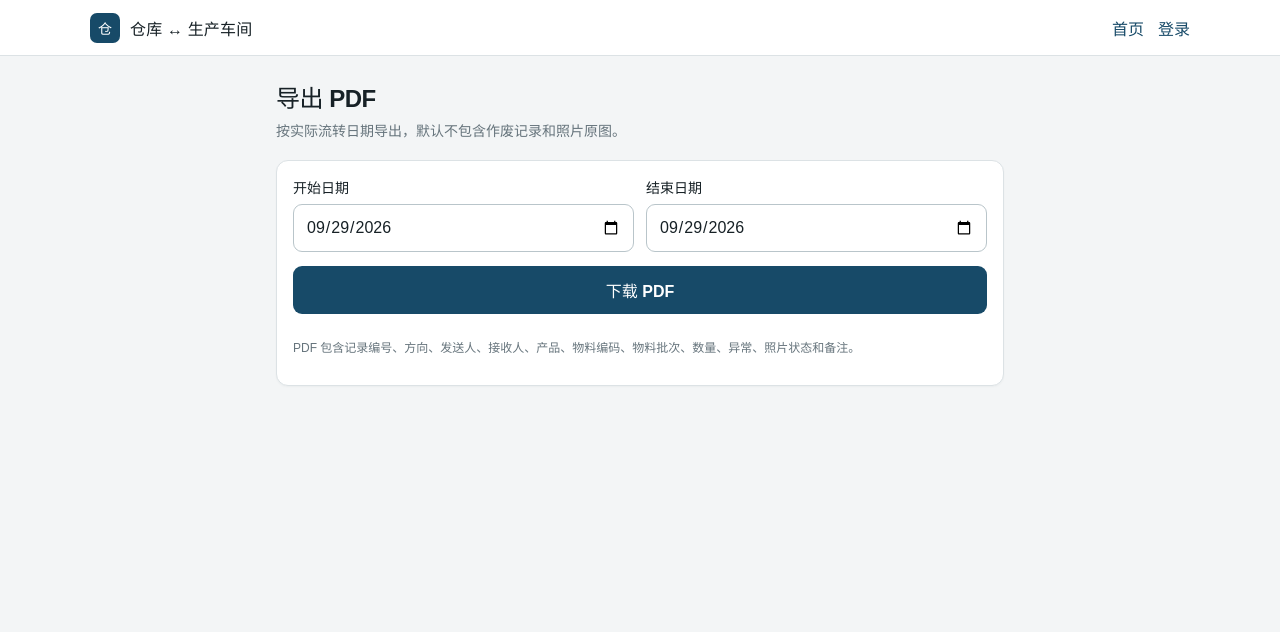
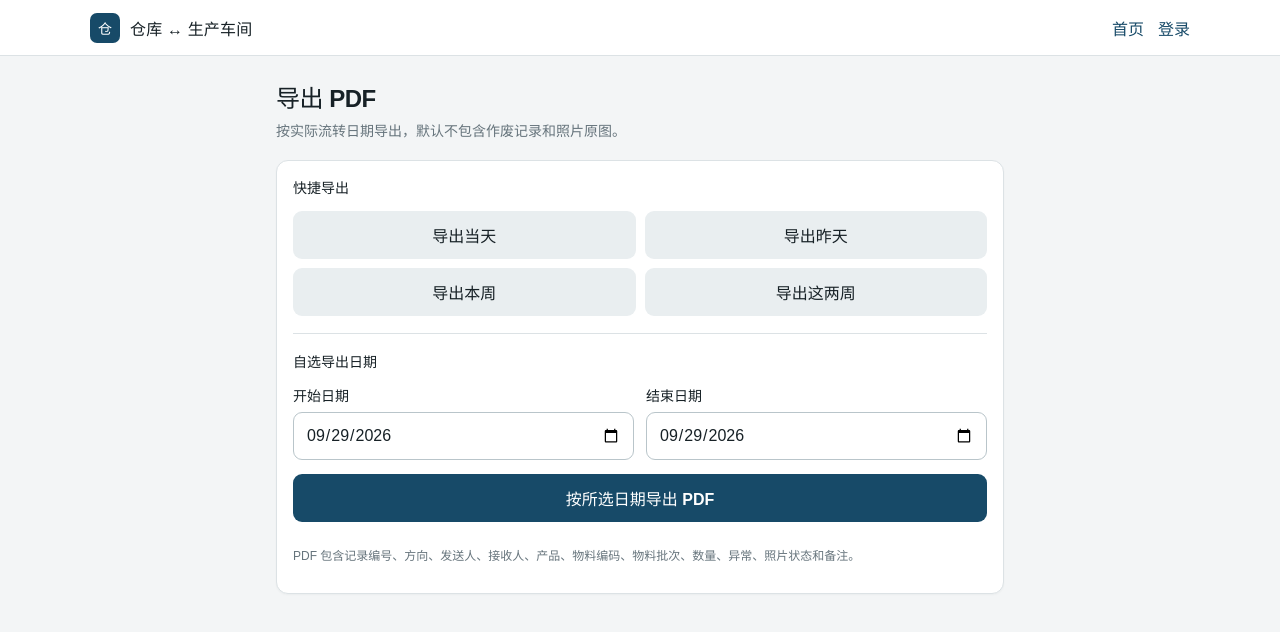
Before and after one commit to GGBOY626/WarehouseToProduce, a Vue app in the folder frontend/: page /reports in a window 1280 px wide. Shown: the top 632 px of the page. Built offline with nearby package versions, Linux system fonts and the light colour scheme; no server answers.

Commit message:
feat: add PDF date range shortcuts

```diff
--- a/frontend/src/views/ReportView.vue
+++ b/frontend/src/views/ReportView.vue
@@ -2,9 +2,40 @@
 import { ref } from "vue";
 import { today } from "../utils/time";
 const from = ref(today()),
-  to = ref(today());
-function download() {
-  window.location.href = `/api/reports/pdf?from=${from.value}&to=${to.value}`;
+  to = ref(today()),
+  message = ref("");
+function shiftDate(date: string, days: number) {
+  const [year, month, day] = date.split("-").map(Number);
+  const value = new Date(Date.UTC(year, month - 1, day));
+  value.setUTCDate(value.getUTCDate() + days);
+  return value.toISOString().slice(0, 10);
+}
+function downloadRange(start: string, end: string) {
+  window.location.href = `/api/reports/pdf?from=${start}&to=${end}`;
+}
+function downloadPreset(kind: "today" | "yesterday" | "week" | "twoWeeks") {
+  const current = today();
+  if (kind === "today") return downloadRange(current, current);
+  if (kind === "yesterday") {
+    const previous = shiftDate(current, -1);
+    return downloadRange(previous, previous);
+  }
+  const currentDate = new Date(`${current}T00:00:00Z`);
+  const daysSinceMonday = (currentDate.getUTCDay() + 6) % 7;
+  const start = shiftDate(current, kind === "week" ? -daysSinceMonday : -(daysSinceMonday + 7));
+  downloadRange(start, current);
+}
+function downloadCustom() {
+  message.value = "";
+  if (!from.value || !to.value) {
+    message.value = "请选择开始日期和结束日期。";
+    return;
+  }
+  if (from.value > to.value) {
+    message.value = "开始日期不能晚于结束日期。";
+    return;
+  }
+  downloadRange(from.value, to.value);
 }
 </script>
 <template>
@@ -12,6 +43,15 @@ function download() {
     <h1 class="page-title">导出 PDF</h1>
     <p class="page-lead">按实际流转日期导出，默认不包含作废记录和照片原图。</p>
     <section class="card card-pad stack">
+      <div class="field-label">快捷导出</div>
+      <div class="preset-grid">
+        <button class="btn btn-secondary" @click="downloadPreset('today')">导出当天</button>
+        <button class="btn btn-secondary" @click="downloadPreset('yesterday')">导出昨天</button>
+        <button class="btn btn-secondary" @click="downloadPreset('week')">导出本周</button>
+        <button class="btn btn-secondary" @click="downloadPreset('twoWeeks')">导出这两周</button>
+      </div>
+      <hr class="divider" />
+      <div class="field-label">自选导出日期</div>
       <div class="grid-2">
         <div class="field">
           <label>开始日期</label
@@ -22,8 +62,9 @@ function download() {
           ><input class="input" type="date" v-model="to" />
         </div>
       </div>
-      <button class="btn btn-primary btn-block" @click="download">
-        下载 PDF
+      <div v-if="message" class="error-text" role="alert">{{ message }}</div>
+      <button class="btn btn-primary btn-block" @click="downloadCustom">
+        按所选日期导出 PDF
       </button>
       <p class="hint">
         PDF
@@ -32,3 +73,4 @@ function download() {
     </section>
   </div>
 </template>
+<style scoped>.preset-grid{display:grid;grid-template-columns:1fr 1fr;gap:9px}.divider{margin:3px 0}.error-text{background:#fdeced;border-radius:8px;padding:10px 12px}@media(max-width:380px){.preset-grid{grid-template-columns:1fr}}</style>
```
